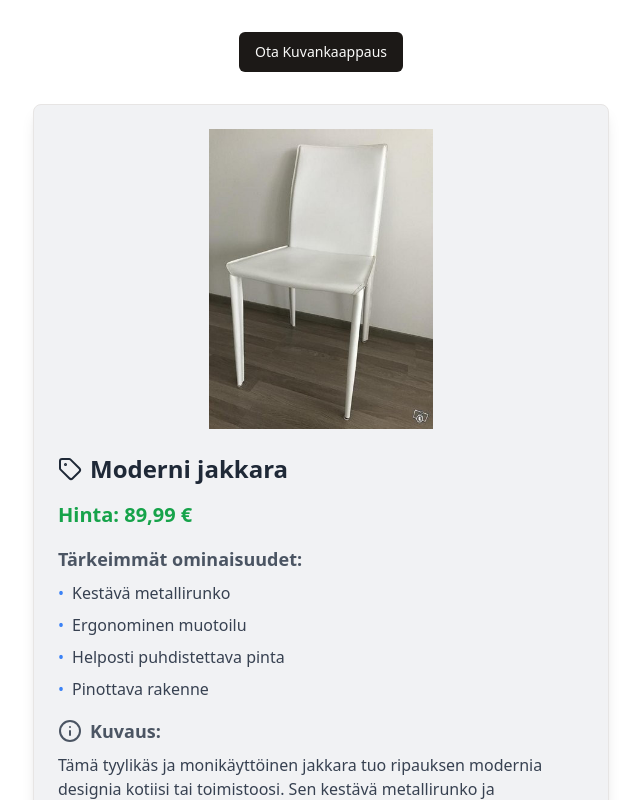
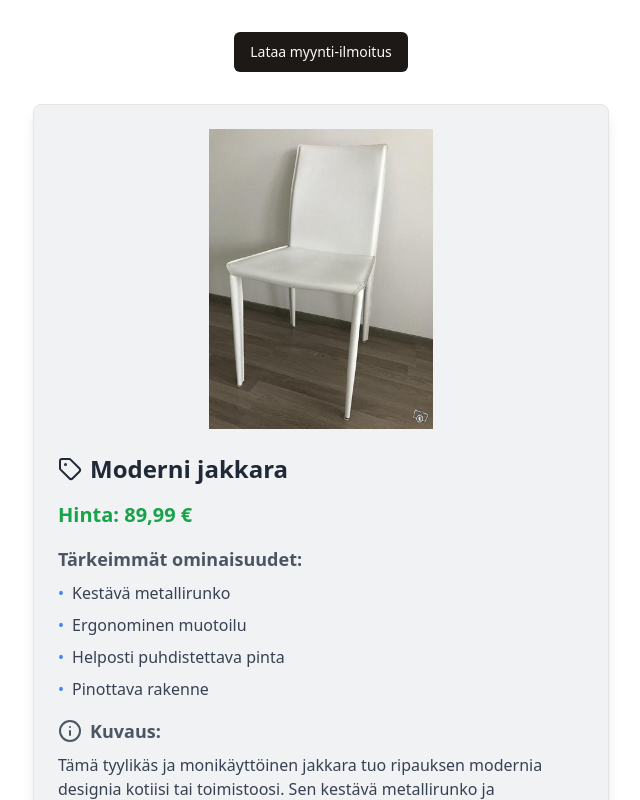
Before and after one commit to laguagu/some-ad-maker, a Next.js app: page /analysis/1 in a window 1280 px wide. Shown: the top 800 px of the page, without its empty margins (319-959 px from the left). Built offline with nearby package versions, Linux system fonts and the light colour scheme.

Commit message:
Style changes

```diff
--- a/components/image-analysis-view.tsx
+++ b/components/image-analysis-view.tsx
@@ -38,10 +38,13 @@
   return (
     <div className="mt-8 space-y-8">
       <div className="flex justify-center">
-        <Button onClick={captureScreenshot}>Ota Kuvankaappaus</Button>
+        <Button onClick={captureScreenshot}>Lataa myynti-ilmoitus</Button>
       </div>
       {/* Myynti-ilmoitus */}
-      <div ref={contentRef} className="p-6 bg-custom-bg dark:bg-gray-800 border rounded-lg shadow-lg max-w-xl mx-auto">
+      <div
+        ref={contentRef}
+        className="p-6 bg-custom-bg dark:bg-gray-800 border rounded-lg shadow-lg max-w-xl mx-auto"
+      >
         <div className="flex items-center justify-center mb-6">
           {imageUrl && (
             <div className="relative w-full aspect-square max-w-[300px]">
--- a/components/image-analyzer.tsx
+++ b/components/image-analyzer.tsx
@@ -140,16 +140,20 @@
         />
       ) : (
         <>
+          <div className="gap-2flex-row sm:flex align-middle justify-center items-center">
             <div>
               <AnalysisSection analysis={object.analysis} />
             </div>
-          <div className="flex flex-col sm:flex-row gap-4 justify-center align-middle my-6">
+            <div className="bg-red-50">
+              <div className="flex flex-col gap-4 justify-center align-middle my-6">
                 <Button onClick={handleReupload} className="w-full sm:w-auto">
                   Lataa uusi kuva
                 </Button>
                 <Button onClick={handleSaveAnalysis} className="w-full sm:w-auto">
                   Tallenna myynti-ilmoitus
                 </Button>
+              </div>
+            </div>
           </div>
 
           {analysisUrl && (
```
Lines whose indentation alone changed are shown as unchanged.
